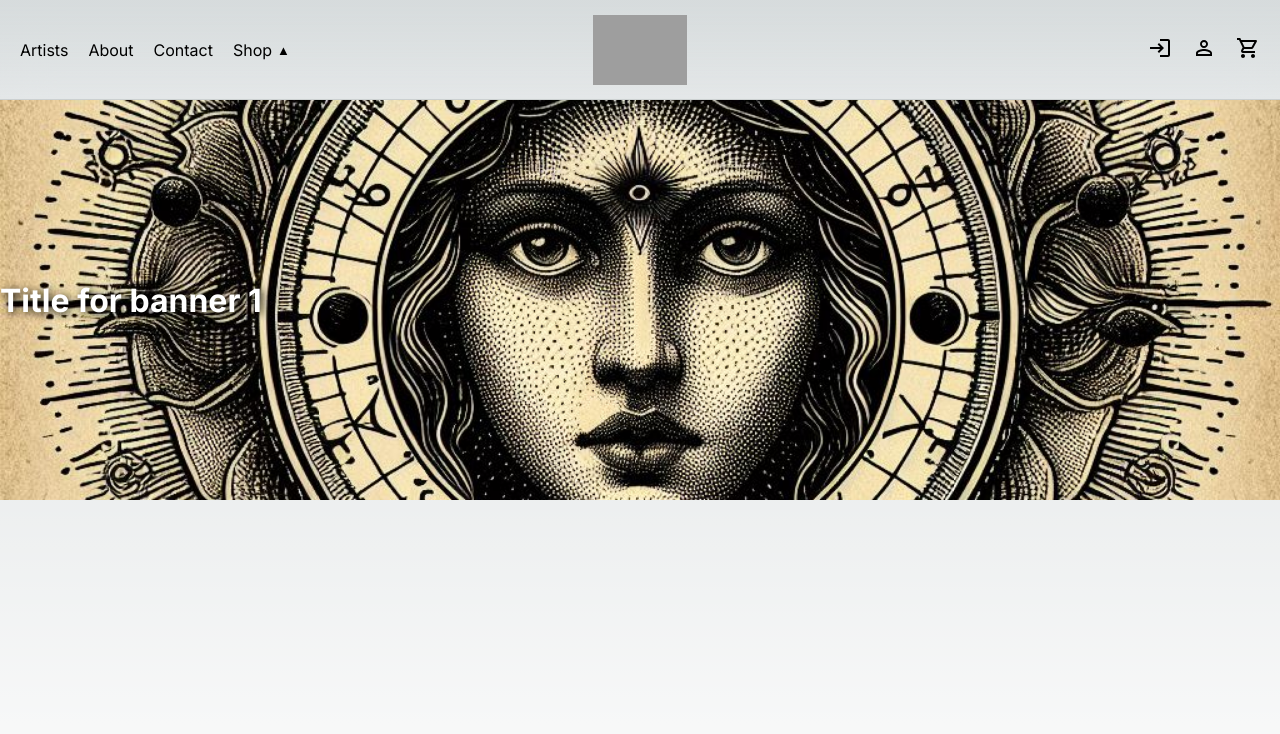
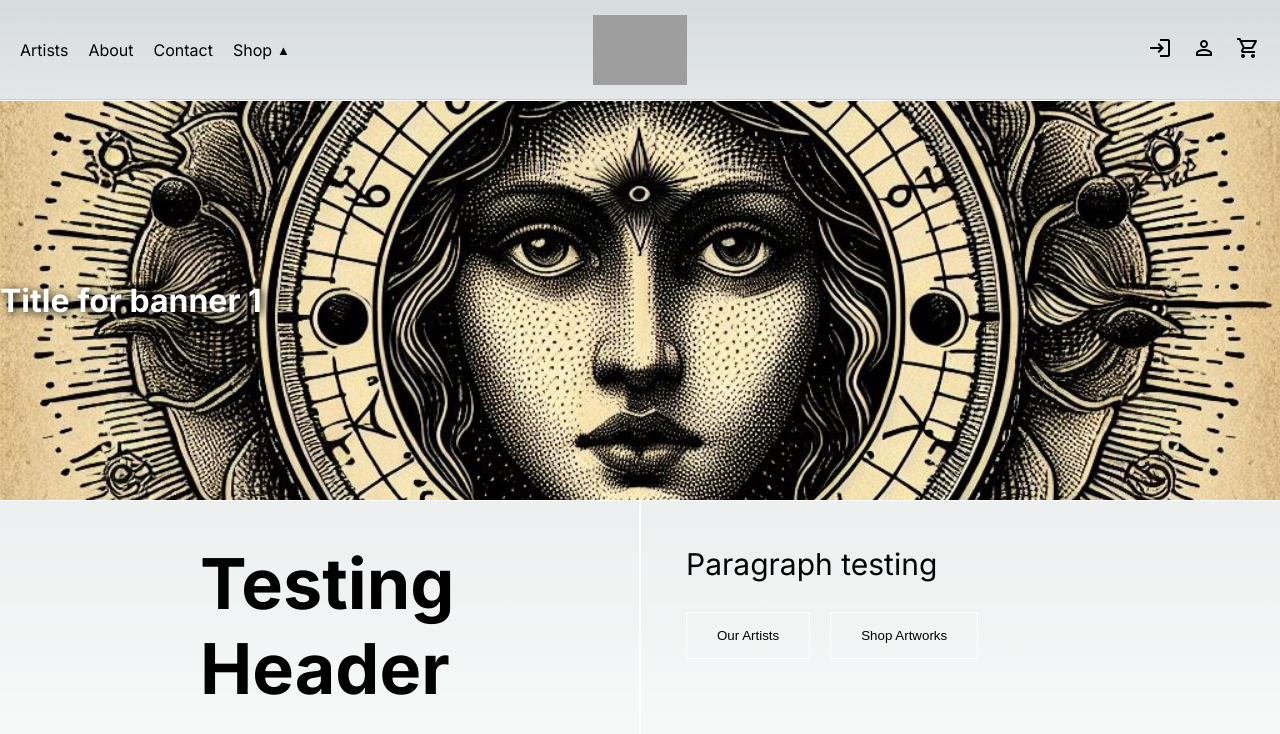
Before and after one commit to katelandcastelin/brightvoid-next-personal, a Next.js app: page / in a window 1280 px wide. Shown: the top 734 px of the page. Built offline with nearby package versions, Linux system fonts and the light colour scheme; grey boxes are pictures that could not be loaded.

Commit message:
feat/home-directory-display: creating home page layout

```diff
--- a/app/page.js
+++ b/app/page.js
@@ -35,11 +35,11 @@ const BannerContainer = styled.div`
   width: 100%;
   overflow: hidden;
   position: relative;
-  /* background-color: cornsilk; */
+  border-top: 1px solid #fff;
 `;
 
 const Banner = styled.div`
-  max-width: 1700px;
+  /* max-width: 1700px; */
   position: absolute;
   top: 100%;
   left: 50%;
@@ -73,6 +73,44 @@ const TextContainer = styled.div`
   animation-delay: ${props => props.delay + 0.1}s;
 `;
 
+const BlockContainer = styled.div`
+  width: 100%;
+  height: 350px;
+  padding: 0 40px;
+  display: flex;
+  justify-content: center;
+  border-top: 1px solid #fff;
+  border-bottom: 4px solid #fff;
+`;
+
+const LeftBlock = styled.div`
+  width: 40%;
+  border-right: 1px solid #fff;
+  padding: 40px;
+
+  h1 {
+    font-size: 70px;
+  }
+`;
+
+const RightBlock = styled.div`
+  width: 40%;
+  border-left: 1px solid #fff;
+  padding: 45px;
+
+  p {
+    font-size: 30px;
+    margin-bottom: 30px;
+  }
+`;
+
+const DirectoryButton = styled.button`
+  border: 1px solid #fff;
+  padding: 15px 30px;
+  margin-right: 20px;
+  background-color: transparent;
+`;
+
 export default function Home() {
   return (
     <main className={styles.main}>
@@ -97,6 +135,24 @@ export default function Home() {
           </Banner>
         </div>
       </BannerContainer>
+      <BlockContainer>
+        <LeftBlock>
+          <h1>
+            Testing Header
+          </h1>
+        </LeftBlock>
+        <RightBlock>
+          <p>
+            Paragraph testing
+          </p>
+          <DirectoryButton>
+            Our Artists
+          </DirectoryButton>
+          <DirectoryButton>
+            Shop Artworks
+          </DirectoryButton>
+        </RightBlock>
+      </BlockContainer>
     </main>
   );
 }
```
